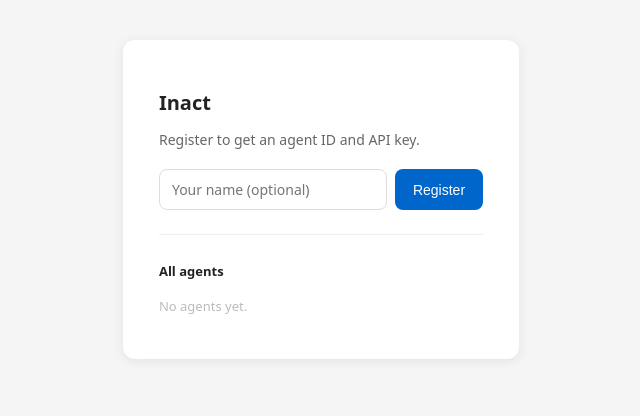
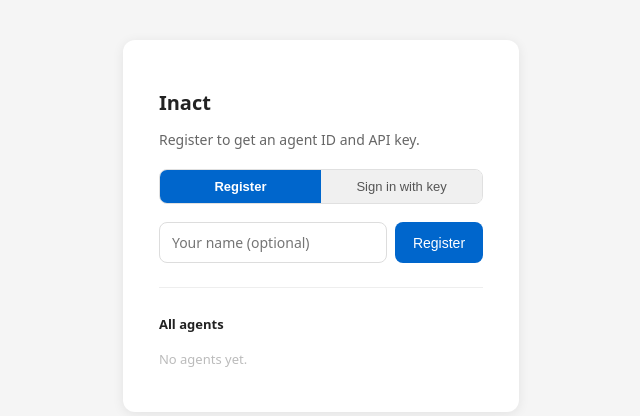
Before and after one commit to EvoEvolver/inact, a Flask app: template inact/templates/register_human.html in a window 1280 px wide. Shown: the part 39-455 px from the top of the page, without its empty margins (319-959 px from the left). Run offline with Flask 3, Linux system fonts and the light colour scheme; the template is opened without the code that fills it, so the values that code supplies are empty; parts of the project's set-up code (start-up, migrations or seed data) failed here and were passed over.

Commit message:
register page: add 'Sign in with key' tab + GET /agents/.me
register_human.html:
  - Two-tab form: Register (new) | Sign in with key (existing)
  - Sign in: pastes API key, validates via GET /agents/, resolves own
    profile via GET /agents/.me, stores id/name/key, sets cookie, reloads
  - Tab switcher uses inline styles to avoid extra CSS dependencies

register.py:
  - GET /agents/.me — returns caller's own profile identified by
    X-Api-Key header or _inact_key cookie; no id in URL needed

Co-Authored-By: Claude Sonnet 4.6 (1M context) <noreply@anthropic.com>

```diff
--- a/inact/templates/register_human.html
+++ b/inact/templates/register_human.html
@@ -24,10 +24,31 @@
   </div>
 
   <div id="form-section">
-    <div class="row">
-      <input id="name" placeholder="Your name (optional)" autocomplete="off">
-      <button class="primary" id="reg-btn">Register</button>
+    {# ── Tab switcher ── #}
+    <div style="display:flex;gap:0;margin-bottom:18px;border:1px solid #e0e0e0;border-radius:8px;overflow:hidden">
+      <button id="tab-register" onclick="switchTab('register')"
+        style="flex:1;padding:9px;font-size:13px;border:none;cursor:pointer;background:#0066cc;color:#fff;font-weight:600">
+        Register
+      </button>
+      <button id="tab-login" onclick="switchTab('login')"
+        style="flex:1;padding:9px;font-size:13px;border:none;cursor:pointer;background:#f0f0f0;color:#555">
+        Sign in with key
+      </button>
     </div>
+
+    <div id="pane-register">
+      <div class="row">
+        <input id="name" placeholder="Your name (optional)" autocomplete="off">
+        <button class="primary" id="reg-btn">Register</button>
+      </div>
+    </div>
+
+    <div id="pane-login" hidden>
+      <input id="login-key" type="password" placeholder="Paste your API key"
+             style="margin-bottom:10px" autocomplete="off" spellcheck="false">
+      <button class="primary" id="login-btn" style="width:100%">Sign in</button>
+    </div>
+
     <div id="err" class="err" hidden></div>
   </div>
 
@@ -127,6 +148,64 @@ document.getElementById('name').addEventListener('keydown', e => {
   if (e.key === 'Enter') document.getElementById('reg-btn').click();
 });
 
+/* ── Tab switcher ── */
+function switchTab(tab) {
+  const isReg = tab === 'register';
+  document.getElementById('pane-register').hidden = !isReg;
+  document.getElementById('pane-login').hidden    =  isReg;
+  document.getElementById('tab-register').style.cssText =
+    isReg ? 'flex:1;padding:9px;font-size:13px;border:none;cursor:pointer;background:#0066cc;color:#fff;font-weight:600'
+           : 'flex:1;padding:9px;font-size:13px;border:none;cursor:pointer;background:#f0f0f0;color:#555';
+  document.getElementById('tab-login').style.cssText =
+    isReg ? 'flex:1;padding:9px;font-size:13px;border:none;cursor:pointer;background:#f0f0f0;color:#555'
+           : 'flex:1;padding:9px;font-size:13px;border:none;cursor:pointer;background:#0066cc;color:#fff;font-weight:600';
+  document.getElementById('err').hidden = true;
+  if (!isReg) document.getElementById('login-key').focus();
+}
+
+/* ── Sign in with existing key ── */
+async function doLogin() {
+  const key   = document.getElementById('login-key').value.trim();
+  const errEl = document.getElementById('err');
+  errEl.hidden = true;
+  if (!key) { errEl.textContent = 'Paste your API key.'; errEl.hidden = false; return; }
+
+  // Validate the key by calling the agents listing
+  const r = await fetch(AGENTS_API + '/', {
+    headers: {'X-Api-Key': key}
+  });
+  if (!r.ok) {
+    errEl.textContent = 'Invalid API key — not recognised by the server.';
+    errEl.hidden = false;
+    return;
+  }
+
+  // Look up the agent record for this key
+  // We don't have a /agents/me endpoint, but we can find the ID by checking
+  // /.admin/list (if admin) or by trying each ID — instead, ask the user for
+  // their ID too, OR just store the key and let the server figure out identity.
+  // Simpler: POST /agents/ returns id+key; for login we just store the key
+  // and leave id blank (pages that need it will use X-Api-Key directly).
+  // Resolve the caller's own profile
+  const meText = await fetch(AGENTS_API + '/.me', {
+    headers: {'X-Api-Key': key}
+  }).then(r => r.text()).catch(() => '');
+
+  const id   = (meText.match(/^id\s*=\s*(\d+)/m)  || [])[1] || '';
+  const name = (meText.match(/^name\s*=\s*"([^"]*)"/m) || [])[1] || '';
+
+  localStorage.setItem('inact_api_key',  key);
+  localStorage.setItem('inact_agent_id', id);
+  localStorage.setItem('inact_name',     name);
+  document.cookie = '_inact_key=' + key + '; path=/; SameSite=Lax; Max-Age=' + (30 * 24 * 3600);
+  location.reload();
+}
+
+document.getElementById('login-btn').addEventListener('click', doLogin);
+document.getElementById('login-key').addEventListener('keydown', e => {
+  if (e.key === 'Enter') doLogin();
+});
+
 document.getElementById('logout').addEventListener('click', e => {
   e.preventDefault();
   ['inact_agent_id', 'inact_api_key', 'inact_name'].forEach(k => localStorage.removeItem(k));
```
Also changed, not shown: inact/apps/workspace/register.py (+28 -0 lines).
